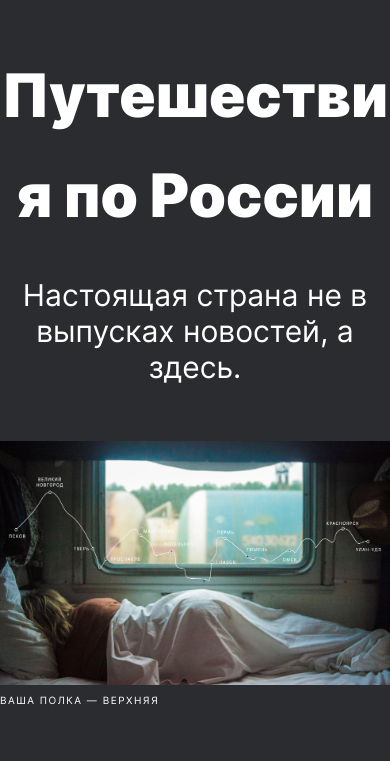
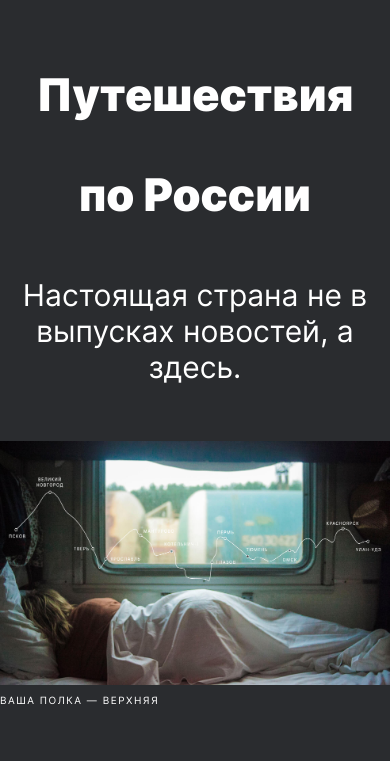
Before and after one commit to stepanamz/russian-travel, a plain HTML site: page index.html in a window 390 px wide. Shown: the part 83-844 px from the top of the page. Drawn offline with Linux system fonts and the light colour scheme.

Commit message:
добавил медиа запрос для лид тайтла

```diff
--- a/blocks/lead/__title/lead__title.css
+++ b/blocks/lead/__title/lead__title.css
@@ -19,7 +19,13 @@
   }
 }
 
+@media screen and (max-width: 430px){
 
+  .lead__title{
+      font-size: 45px;
+      max-width: 350px;
+  }
+}
 
     @media screen and (max-width: 320px){
 
```
